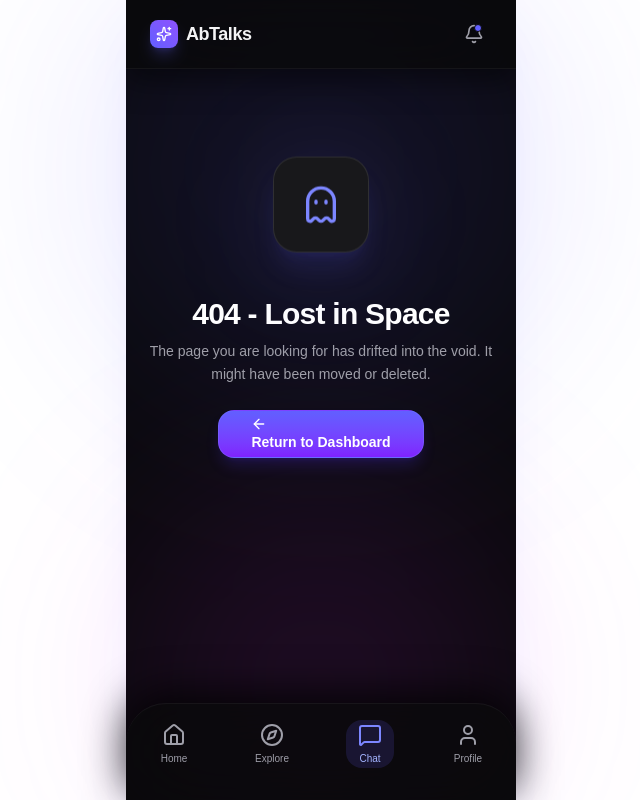
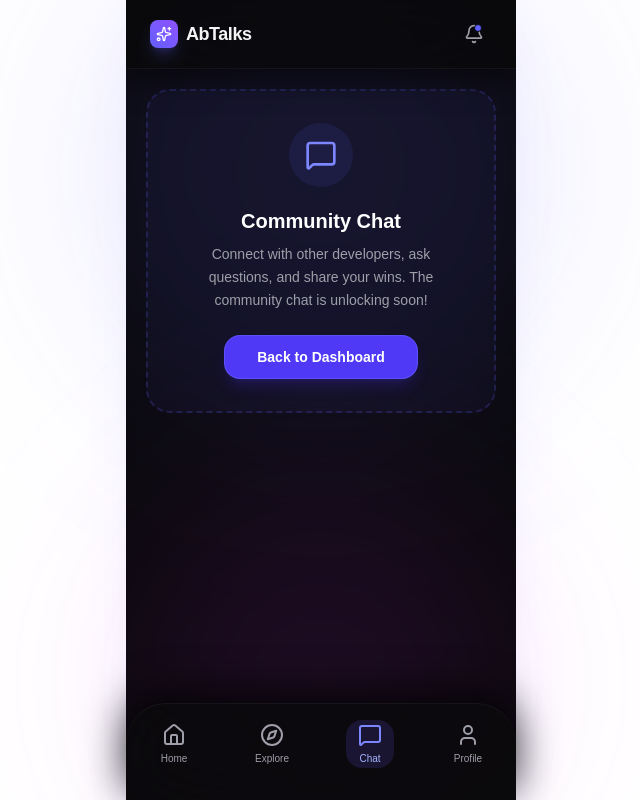
Before and after one commit to Anivaran2006/abtalks-redesign, a Next.js app: page /chat in a window 1280 px wide. Before the commit this address had no page. Shown: the whole page, without its empty margins (319-959 px from the left). Built offline with nearby package versions, Linux system fonts and the light colour scheme.

Commit message:
fix: resolve AIMentorCard wrapping and replace 404 pages with empty states for chat and profile

```diff
--- /dev/null
+++ b/src/app/chat/page.tsx
@@ -0,0 +1,20 @@
+"use client";
+
+import * as React from "react";
+import { MessageSquare } from "lucide-react";
+import { EmptyState } from "@/components/ui/EmptyState";
+
+export default function ChatPage() {
+  return (
+    <div className="flex-1 p-4 sm:p-5 flex flex-col justify-center max-w-xl mx-auto w-full pt-12">
+      <EmptyState
+        icon={MessageSquare}
+        title="Community Chat"
+        description="Connect with other developers, ask questions, and share your wins. The community chat is unlocking soon!"
+        actionLabel="Back to Dashboard"
+        onAction={() => window.location.href = "/dashboard"}
+        variant="indigo"
+      />
+    </div>
+  );
+}
--- /dev/null
+++ b/src/app/profile/page.tsx
@@ -0,0 +1,20 @@
+"use client";
+
+import * as React from "react";
+import { User } from "lucide-react";
+import { EmptyState } from "@/components/ui/EmptyState";
+
+export default function ProfilePage() {
+  return (
+    <div className="flex-1 p-4 sm:p-5 flex flex-col justify-center max-w-xl mx-auto w-full pt-12">
+      <EmptyState
+        icon={User}
+        title="Your Profile"
+        description="We're crafting a beautiful new way to showcase your stats, achievements, and GitHub integrations. Coming very soon."
+        actionLabel="Back to Dashboard"
+        onAction={() => window.location.href = "/dashboard"}
+        variant="default"
+      />
+    </div>
+  );
+}
--- a/src/components/features/dashboard/AIMentorCard.tsx
+++ b/src/components/features/dashboard/AIMentorCard.tsx
@@ -63,8 +63,8 @@ export function AIMentorCard({ studentName = "Alex", streak = 15 }: AIMentorProp
             </div>
 
             <div className="pt-1">
-              <Button variant="ghost" className="h-8 px-3 text-xs text-fuchsia-300 hover:text-fuchsia-200 hover:bg-fuchsia-500/10 gap-1.5 -ml-3">
-                {message.action} <ArrowRight className="w-3.5 h-3.5" />
+              <Button variant="ghost" className="h-8 px-3 text-xs text-fuchsia-300 hover:text-fuchsia-200 hover:bg-fuchsia-500/10 gap-1.5 -ml-3 flex items-center flex-nowrap whitespace-nowrap">
+                {message.action} <ArrowRight className="w-3.5 h-3.5 shrink-0" />
               </Button>
             </div>
           </div>
```
Also changed, not shown: 1 other file (tests, documents, lock files or other folders).
